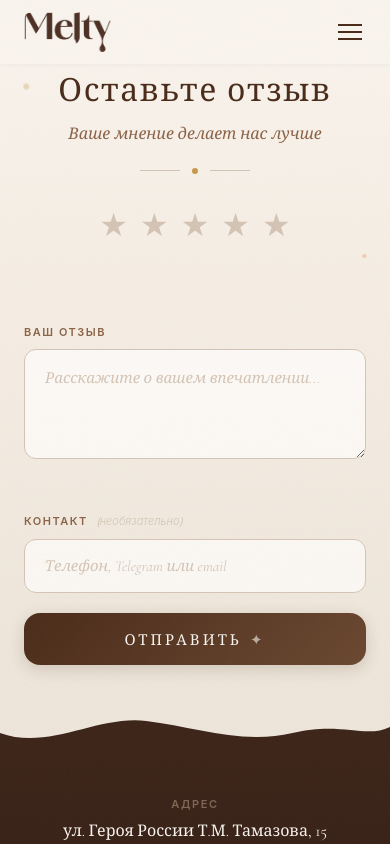
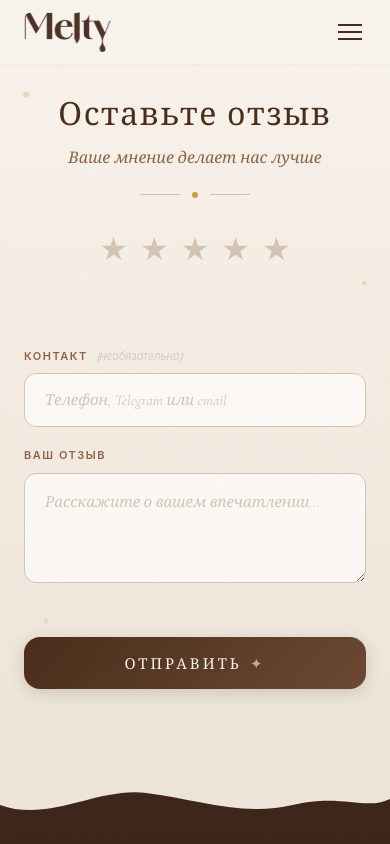
Before and after one commit to alenki/melty, a React (Vite) app: page /feedback in a window 390 px wide. Shown: the top 844 px of the page. Built offline with nearby package versions, Linux system fonts and the light colour scheme.

Commit message:
feedback page refined

```diff
--- a/src/pages/FeedbackPage.css
+++ b/src/pages/FeedbackPage.css
@@ -14,7 +14,7 @@
   flex-direction: column;
   align-items: center;
   background: linear-gradient(180deg, var(--cream) 0%, var(--cream-warm) 40%, var(--cream-deep) 100%);
-  padding: clamp(6rem, 12vw, 9rem) var(--container-padding) clamp(3rem, 6vw, 5rem);
+  padding: clamp(6rem, 12vw, 9rem) var(--container-padding) clamp(5rem, 12vw, 7rem);
   overflow: hidden;
 }
 
@@ -473,7 +473,7 @@
 
 @media (max-width: 768px) {
   .feedback-page__section {
-    padding: clamp(5rem, 10vw, 7rem) var(--container-padding) clamp(2.5rem, 5vw, 4rem);
+    padding: clamp(6rem, 14vw, 8rem) var(--container-padding) clamp(5rem, 12vw, 7rem);
   }
 
   .feedback-page__star {
@@ -483,7 +483,7 @@
 
 @media (max-width: 480px) {
   .feedback-page__section {
-    padding: clamp(4.5rem, 8vw, 6rem) var(--container-padding) clamp(2rem, 4vw, 3rem);
+    padding: clamp(6rem, 14vw, 8rem) var(--container-padding) clamp(5rem, 12vw, 7rem);
   }
 
   .feedback-page__star {
--- a/src/pages/FeedbackPage.tsx
+++ b/src/pages/FeedbackPage.tsx
@@ -214,6 +214,21 @@ export default function FeedbackPage() {
             Пожалуйста, выберите оценку
           </div>
 
+          {/* Contact Info */}
+          <div className="feedback-page__field">
+            <label className="feedback-page__label" htmlFor="feedback-contact">
+              Контакт <span className="feedback-page__optional">(необязательно)</span>
+            </label>
+            <input
+              id="feedback-contact"
+              type="text"
+              className="feedback-page__input"
+              placeholder="Телефон, Telegram или email"
+              value={contact}
+              onChange={(e) => setContact(e.target.value)}
+            />
+          </div>
+
           {/* Textarea */}
           <div className="feedback-page__field">
             <label className="feedback-page__label" htmlFor="feedback-message">
@@ -232,21 +247,6 @@ export default function FeedbackPage() {
             <div className={`feedback-page__hint ${messageHint ? 'feedback-page__hint--visible' : ''}`}>
               Пожалуйста, напишите отзыв
             </div>
-          </div>
-
-          {/* Contact Info */}
-          <div className="feedback-page__field">
-            <label className="feedback-page__label" htmlFor="feedback-contact">
-              Контакт <span className="feedback-page__optional">(необязательно)</span>
-            </label>
-            <input
-              id="feedback-contact"
-              type="text"
-              className="feedback-page__input"
-              placeholder="Телефон, Telegram или email"
-              value={contact}
-              onChange={(e) => setContact(e.target.value)}
-            />
           </div>
 
           {/* Submit */}
```
